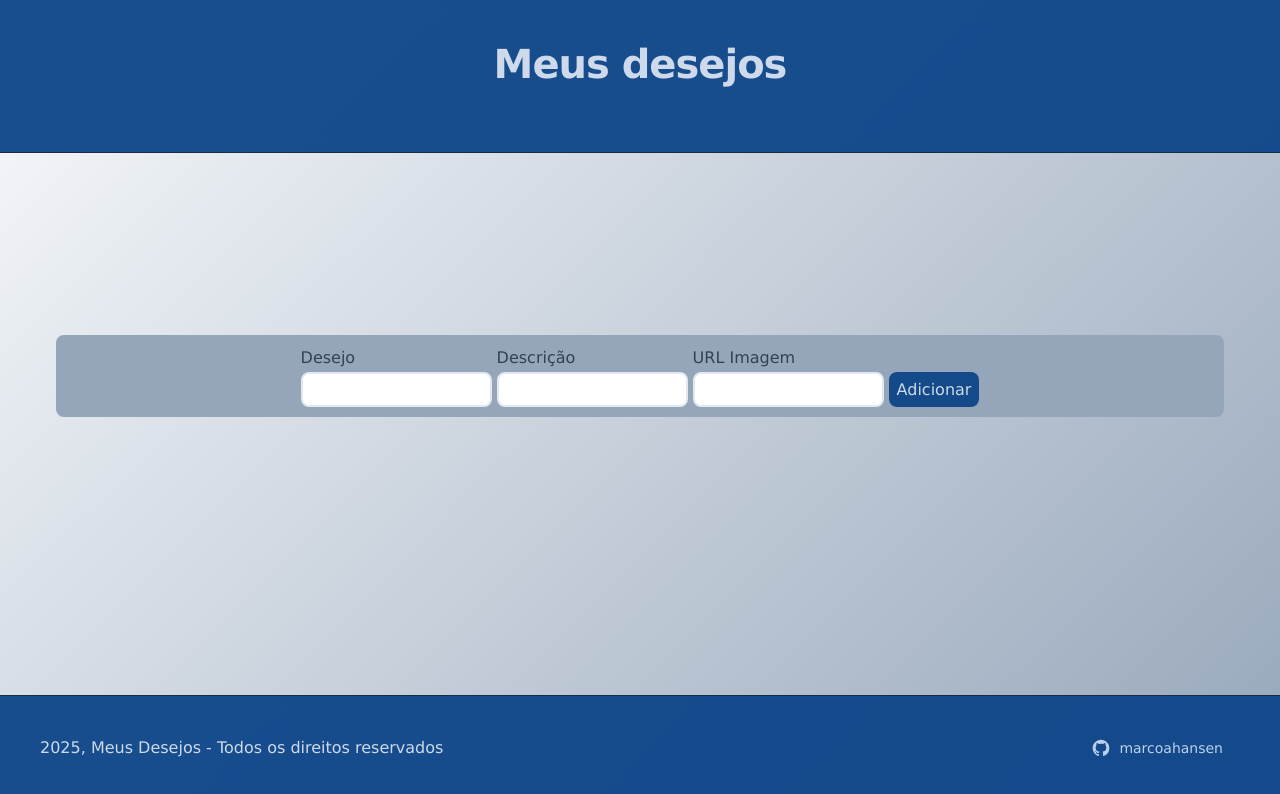
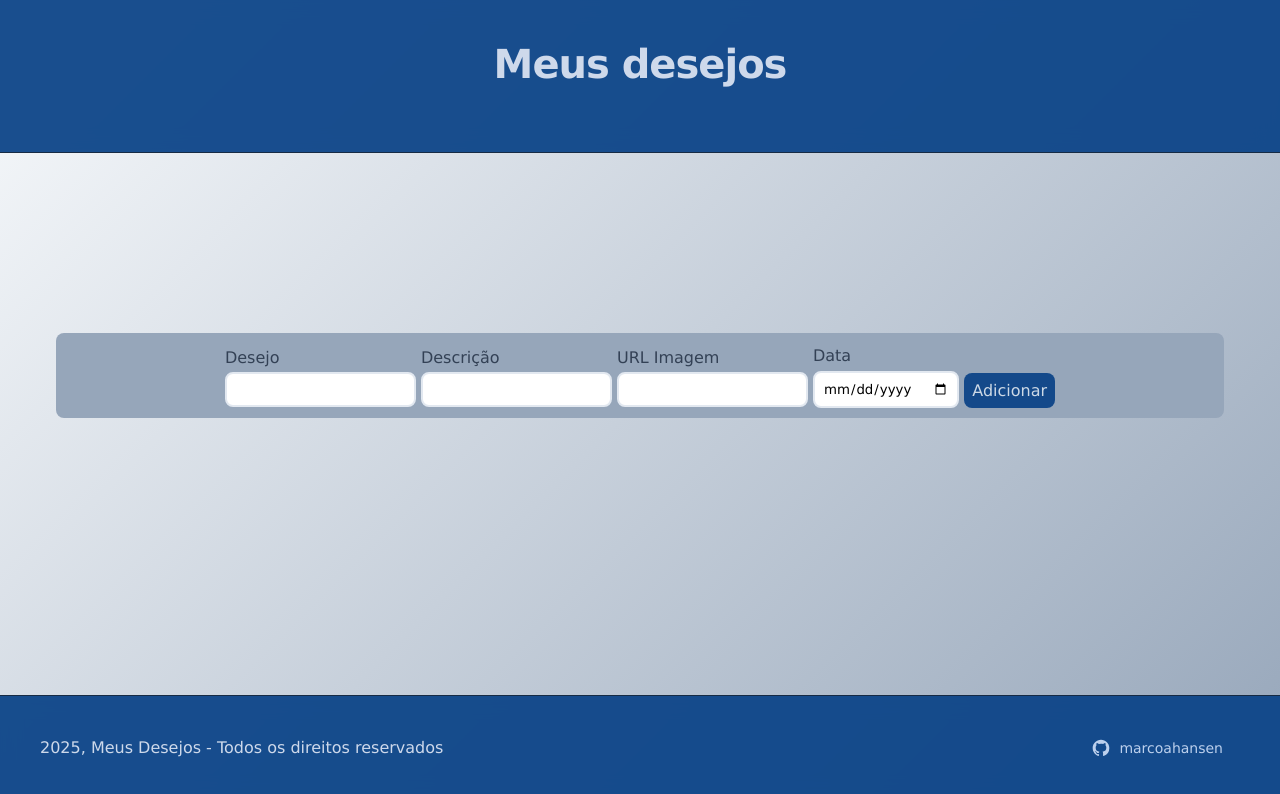
Before and after one commit to marcoahansen/wishlist, a React (Vite) app: page / in a window 1280 px wide. Shown: the top 794 px of the page. Built offline with nearby package versions, Linux system fonts and the light colour scheme.

Commit message:
adiciona data

```diff
--- a/src/App.jsx
+++ b/src/App.jsx
@@ -12,6 +12,7 @@ function App() {
     name: "",
     description: "",
     urlImage: "",
+    date: "",
   });
   const handleSubmit = (e) => {
     e.preventDefault();
@@ -21,6 +22,7 @@ function App() {
       name: "",
       description: "",
       urlImage: "",
+      date: "",
     });
   };
 
--- a/src/components/AddItemForm/AddItemForm.jsx
+++ b/src/components/AddItemForm/AddItemForm.jsx
@@ -32,11 +32,21 @@ export const AddItemForm = ({ handleSubmit, form, setForm }) => {
           />
         </div>
         <div className={styles.inputContainer}>
-          <label htmlFor="">URL Imagem</label>
+          <label htmlFor="urlImage">URL Imagem</label>
           <input
             type="text"
             name="urlImage"
             value={form.urlImage}
+            onChange={handleChange}
+            required
+          />
+        </div>
+        <div className={styles.inputContainer}>
+          <label htmlFor="date">Data</label>
+          <input
+            type="date"
+            name="date"
+            value={form.date}
             onChange={handleChange}
             required
           />
--- a/src/components/Card/Card.jsx
+++ b/src/components/Card/Card.jsx
@@ -1,6 +1,12 @@
 import styles from "./Card.module.css";
 
-export const Card = ({ name, description, image, onDelete }) => {
+export const Card = ({ name, description, image, date, onDelete }) => {
+  const [ano, mes, dia] = date.split("-");
+  const convertedDate = new Date(ano, mes - 1, dia);
+  const formatedDate = isNaN(convertedDate)
+    ? ""
+    : Intl.DateTimeFormat("pt-Br").format(convertedDate);
+
   return (
     <div className={styles.card}>
       <div className={styles.imgContainer}>
@@ -9,6 +15,7 @@ export const Card = ({ name, description, image, onDelete }) => {
       <div className={styles.content}>
         <h3 className={styles.name}>{name}</h3>
         <p className={styles.description}>{description}</p>
+        <p className={styles.description}>{formatedDate}</p>
         <button className={styles.delete} onClick={onDelete}>
           🗑️
         </button>
--- a/src/components/Card/Card.module.css
+++ b/src/components/Card/Card.module.css
@@ -6,7 +6,6 @@
   border: 1px solid rgba(226, 232, 240, 0.8);
   position: relative;
 }
-
 .delete {
   position: absolute;
   top: 0.75rem;
--- a/src/components/CardGrid/CardGrid.jsx
+++ b/src/components/CardGrid/CardGrid.jsx
@@ -10,6 +10,7 @@ export const CardGrid = ({ wishs, handleDelete }) => {
           name={wish.name}
           description={wish.description}
           image={wish.urlImage}
+          date={wish.date}
           onDelete={() => handleDelete(index)}
         />
       ))}
```
